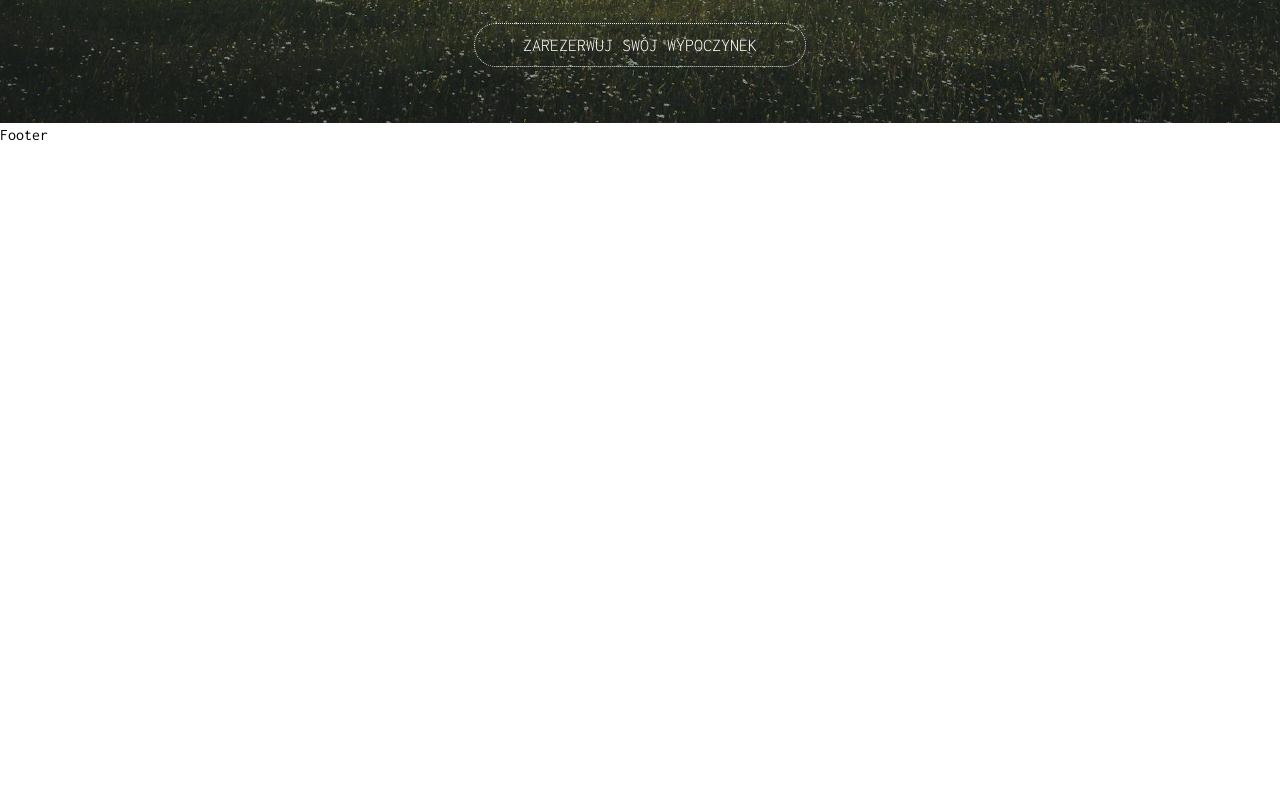
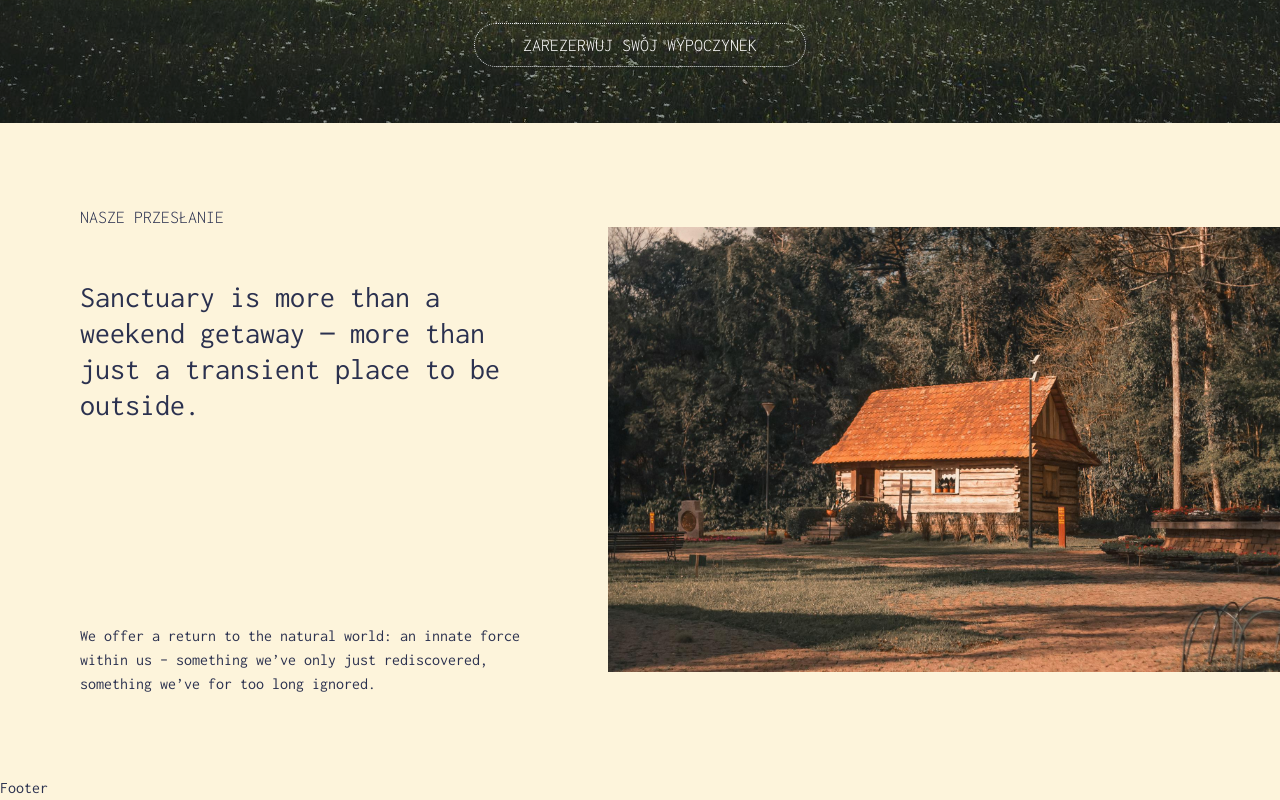
Before and after one commit to marketingMixNT/hotelPage--artemis, a Next.js app: page / in a window 1280 px wide. Shown: the part 677-1477 px from the top of the page. Before the commit the page ends 824 px from the top, so only its background shows below. Built offline with nearby package versions, Linux system fonts and the light colour scheme.

Commit message:
create rest section

```diff
--- a/app/components/nav/Mobile.jsx
+++ b/app/components/nav/Mobile.jsx
@@ -52,20 +52,20 @@ export default function NavMenuMobile() {
 				</Link>
 				{/* Links */}
 				<ul className='flex flex-col justify-center w-full text-3xl font-extralight text-white  '>
-					<NavItemMobile onClick={() => setOpenMenu(false)} href='#'>
-						Zostań
+					<NavItemMobile onClick={() => setOpenMenu(false)} href='/#wypoczynek'>
+						Wypoczynek
 					</NavItemMobile>
 					<NavItemMobile onClick={() => setOpenMenu(false)} href='#'>
-						Pracuj
+						Praca zdalna
 					</NavItemMobile>
 					<NavItemMobile onClick={() => setOpenMenu(false)} href='#'>
-						Oczekiwania
+						Prezentacja
 					</NavItemMobile>
 					<NavItemMobile onClick={() => setOpenMenu(false)} href='#'>
-						About
+						O nas
 					</NavItemMobile>
 					<NavItemMobile onClick={() => setOpenMenu(false)} href='#'>
-						Contact
+						Kontakt
 					</NavItemMobile>
 				</ul>
 				{/* Book */}
--- a/app/components/nav/Navbar.jsx
+++ b/app/components/nav/Navbar.jsx
@@ -23,7 +23,7 @@ export default function Navbar() {
 
 			{/*NAV DESKTOP*/}
 			<ul className='hidden lg:flex justify-center items-center gap-12 xl:gap-20 text-white text-lg'>
-				<NavItemDesktop href='#'>Urlop</NavItemDesktop>
+				<NavItemDesktop href='/#wypoczynek'>Wypoczynek</NavItemDesktop>
 				<NavItemDesktop href='#'>Praca zdalna</NavItemDesktop>
 				<NavItemDesktop href='#'>Wygląd</NavItemDesktop>
 				<NavItemDesktop href='#'>O nas</NavItemDesktop>
--- /dev/null
+++ b/app/components/sections/Rest.jsx
@@ -0,0 +1,35 @@
+import Image from 'next/image'
+
+export default function Rest() {
+	return (
+		<section id='wypoczynek' className='  2xl:h-[80vh]'>
+			{/* CONTAINER */}
+			<div className='grid lg:grid-cols-5 gap-y-12 lg:gap-y-0 px-8 lg:px-20 py-20  h-full '>
+				{/* text */}
+				<div className='lg:col-span-2 2xl:col-span-1 flex flex-col justify-between gap-8 lg:gap-0'>
+					<div className='flex flex-col gap-8 lg:gap-12'>
+						<h2 className='text-lg font-light uppercase '>Nasze przesłanie</h2>
+						<p className='text-3xl'>
+							Sanctuary is more than a weekend getaway — more than just a transient place to be outside.
+						</p>
+					</div>
+
+					<p>
+						We offer a return to the natural world: an innate force within us – something we’ve only just rediscovered,
+						something we’ve for too long ignored.
+					</p>
+				</div>
+				{/* img */}
+				<div className='lg:col-start-3 lg:col-end-6  py-6 2xl:py-12 '>
+					<Image
+						src={'/img/cottage.jpeg'}
+						width={1280}
+						height={780}
+						loading='lazy'
+						className='w-full h-full lg:ml-20 2xl:pr-12 max:pr-60 object-cover '
+					/>
+				</div>
+			</div>
+		</section>
+	)
+}
--- a/app/globals.css
+++ b/app/globals.css
@@ -2,6 +2,15 @@
 @tailwind components;
 @tailwind utilities;
 
+html{
+	scroll-behavior: smooth;
+}
+
+body{
+	@apply text-secondary bg-primary
+}
+
+
 .link-btn {
 	@apply px-12 py-3 bg-transparent font-light xs:text-lg text-white uppercase  border border-dotted rounded-full hover:bg-secondary duration-500;
 }
--- a/app/page.jsx
+++ b/app/page.jsx
@@ -1,10 +1,13 @@
 import Header from './components/Header'
+import Rest from './components/sections/Rest'
 
 export default function Home() {
 	return (
 		<>
 			<Header />
-			<main></main>
+			<main>
+				<Rest />
+			</main>
 		</>
 	)
 }
--- a/next.config.mjs
+++ b/next.config.mjs
@@ -1,6 +1,5 @@
 /** @type {import('next').NextConfig} */
 const nextConfig = {
-    output: 'export',
 
 };
 
--- a/tailwind.config.js
+++ b/tailwind.config.js
@@ -9,12 +9,13 @@ module.exports = {
 		extend: {
 			screens: {
 				xs: '390px',
+				max:'1920px'
 			},
 			fontFamily: {
 				secondary: ['Open Sans', 'sans-serif'],
 			},
 			colors: {
-				primary: '#123',
+				primary: '#fdf4db',
 				secondary: '#2b314f',
 			},
 		},
```
Also changed, not shown: public/img/cottage.jpeg (added).
